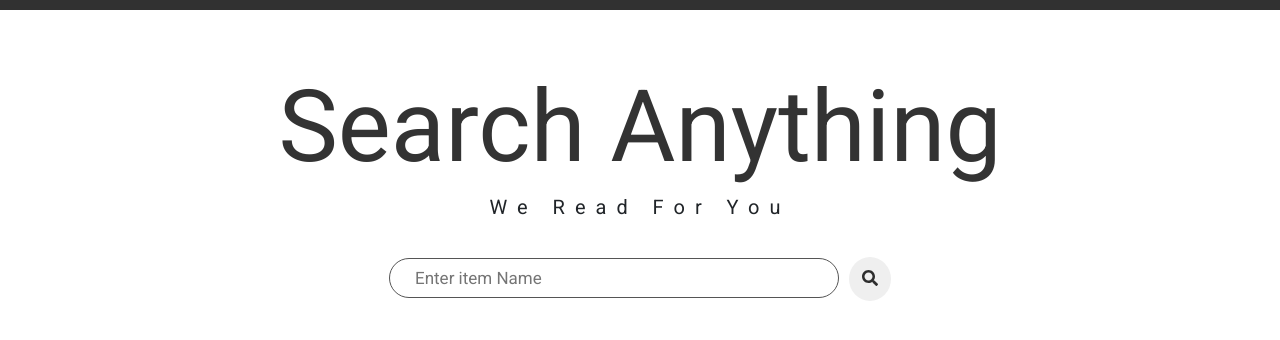
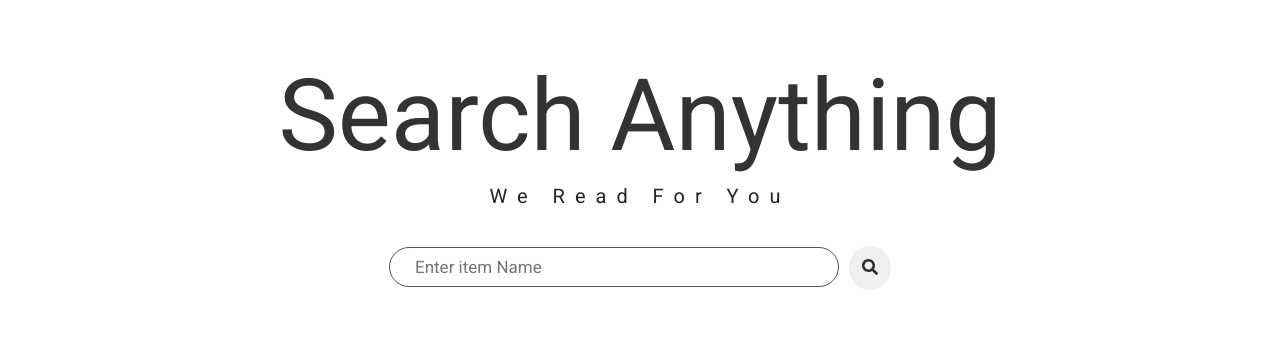
Before and after one commit to lkmSasanga/fas-web-app, a React (Create React App) app: page / in a window 1280 px wide. Shown: the top 340 px of the page. Built offline with nearby package versions, Linux system fonts and the light colour scheme.

Commit message:
changed cards size

```diff
--- a/src/components/Charts/DonetChart/DonetChart.module.css
+++ b/src/components/Charts/DonetChart/DonetChart.module.css
@@ -13,7 +13,7 @@
 .Cards {
     font-family: 'Poppins', sans-serif;
 
-    height:30em;
+    height:33em;
     width: 40em;
     /*display:-webkit-box;*/
     /*display:-ms-flexbox;*/
--- a/src/components/ProgreessBars/ProgressBar/ProgressBar.js
+++ b/src/components/ProgreessBars/ProgressBar/ProgressBar.js
@@ -25,14 +25,12 @@ class ProgressBar extends Component{
     }
 
     render() {
-console.log('from progressBar..' , this.props)
         return (
             <React.Fragment>
                 <div className={classes.progress}>
                     <div className={classes.positiveProgress} style={this.state.newStyle}>
                         <div style={{fontSize:'15px'}}>
-                            {this.props.percentage}
-                            %
+                            {this.props.percentage}%
                         </div>
                     </div>
 
--- a/src/components/ProgreessBars/ProgressBars.js
+++ b/src/components/ProgreessBars/ProgressBars.js
@@ -44,7 +44,7 @@ class ProgressBars extends Component {
                         }</p>
                         <div className={classes.ProgressBar}>
                             <ProgressBar percentage={this.props.features.featureTwo.positive}/>
-                            {/*<ProgressBar battery={this.props.features.featureTwo.negative}/>*/}
+                            <ProgressBar percentage={this.props.features.featureTwo.negative}/>
                         </div>
                     </div>
 
@@ -55,7 +55,7 @@ class ProgressBars extends Component {
                         }</p>
                         <div className={classes.ProgressBar}>
                             <ProgressBar percentage={this.props.features.featureThree.positive}/>
-                            {/*<ProgressBar battery={this.props.features.featureThree.negative}/>*/}
+                            <ProgressBar percentage={this.props.features.featureThree.negative}/>
                         </div>
                     </div>
 
--- a/src/components/ProgreessBars/ProgressBars.module.css
+++ b/src/components/ProgreessBars/ProgressBars.module.css
@@ -1,6 +1,6 @@
 .Cards {
     font-family: 'Poppins', sans-serif;
-    height:30em;
+    height:33em;
     width: 40em;
 
     background-color: white;
@@ -65,17 +65,17 @@
 /*    transition: 1s ease 0.3s;*/
 /*}*/
 
-.NegativeBar{
-    background: linear-gradient(to left, #ee5d72, #6fdc52);
-    box-shadow: 0 3px 3px -5px #1dc67a, 0 2px 5px #71e34e;
-    /*border-radius: 20px;*/
-    /*color: #fff;*/
-    /*display: flex;*/
+/*.NegativeBar{*/
+/*    background: linear-gradient(to left, #ee5d72, #6fdc52);*/
+/*    box-shadow: 0 3px 3px -5px #1dc67a, 0 2px 5px #71e34e;*/
+/*    !*border-radius: 20px;*!*/
+/*    !*color: #fff;*!*/
+/*    !*display: flex;*!*/
 
-    /*align-items: center;*/
-    /*justify-content: center;*/
-    /*height: 100%;*/
-    /*width: 0;*/
-    /*opacity: 0;*/
-    /*transition: 1s ease 0.3s;*/
-}
+/*    !*align-items: center;*!*/
+/*    !*justify-content: center;*!*/
+/*    !*height: 100%;*!*/
+/*    !*width: 0;*!*/
+/*    !*opacity: 0;*!*/
+/*    !*transition: 1s ease 0.3s;*!*/
+/*}*/
--- a/src/containers/InputControl/InputControl.module.css
+++ b/src/containers/InputControl/InputControl.module.css
@@ -64,7 +64,7 @@
 .Heading {
     font-size: 100px;
     font-weight: lighter;
-    padding-top: 11px;
+    padding-top: 0px;
     color: #333;
 }
 
--- a/src/containers/Layout/Layout.js
+++ b/src/containers/Layout/Layout.js
@@ -23,7 +23,7 @@ class Layout extends Component {
     render() {
         return (
             <React.Fragment>
-                <Toolbar drawerToggleClicked={this.sideDrawerToggleHandler}/>
+                {/*<Toolbar drawerToggleClicked={this.sideDrawerToggleHandler}/>*/}
                 {/*<SideDrawer*/}
                 {/*    open={this.state.showSideDrawer}*/}
                 {/*    closed={this.sideDrawerClosedHandler}/>*/}
```
Also changed, not shown: 1 other file (tests, documents, lock files or other folders).
